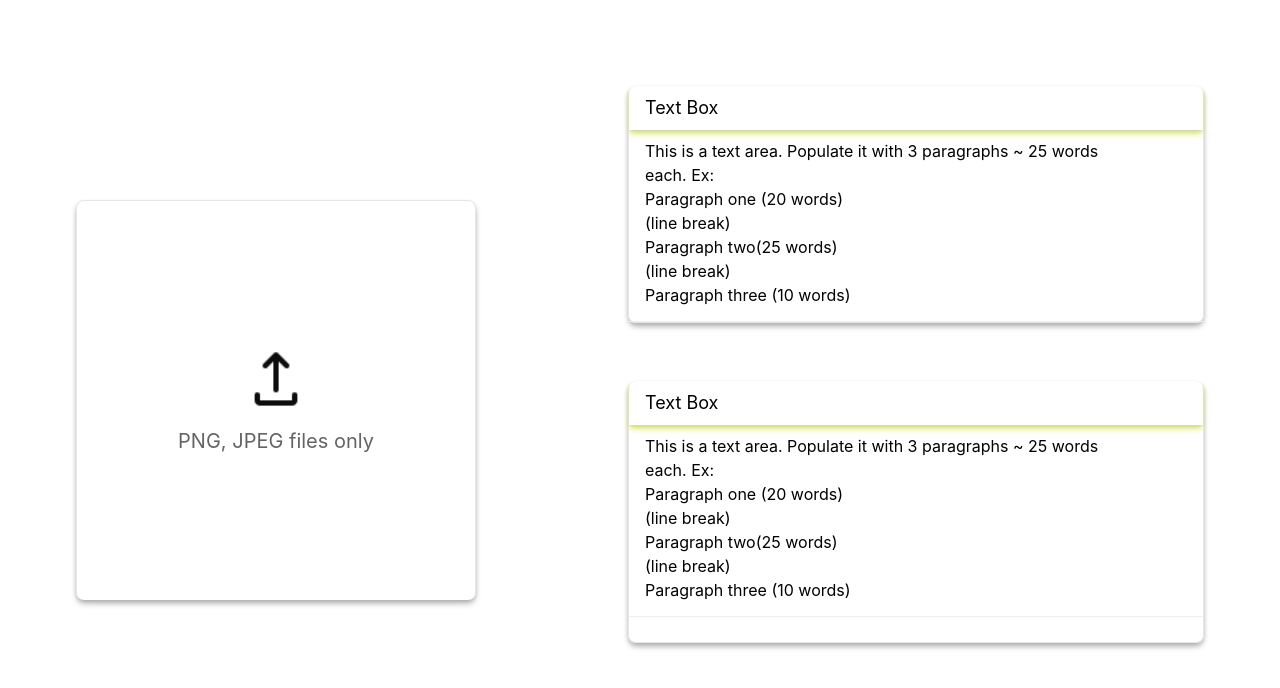
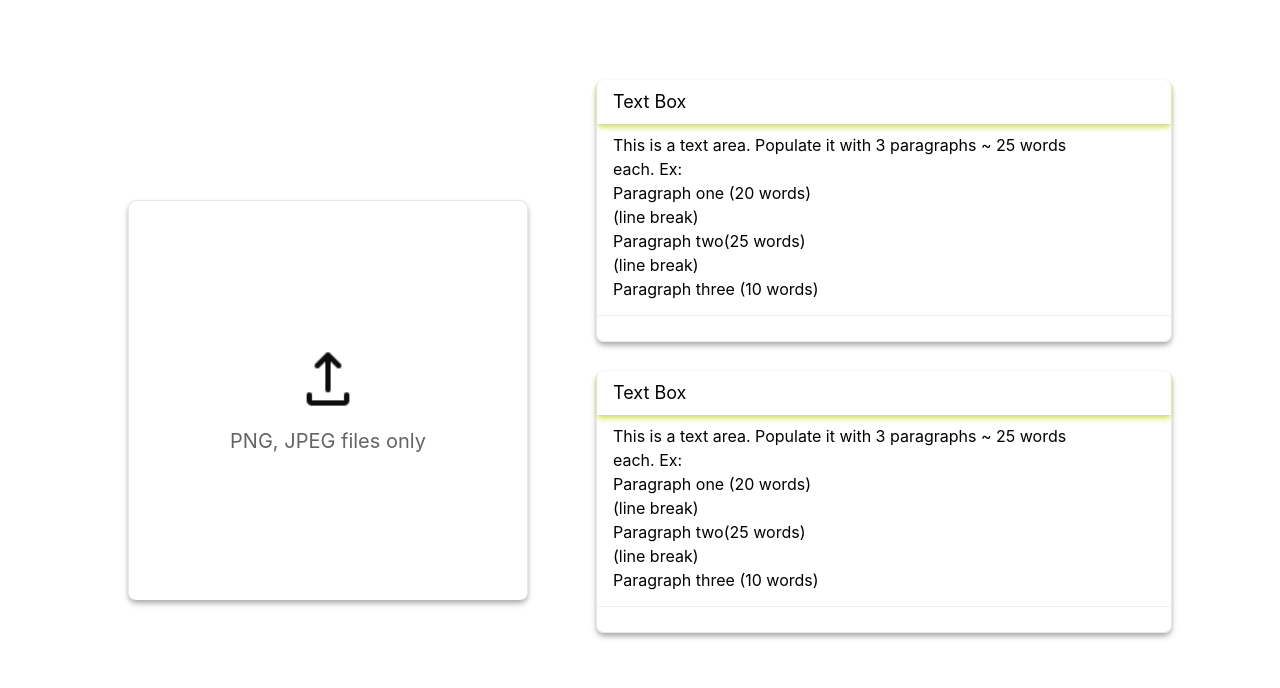
Before and after one commit to ValentinoMartz/CodingExercise, a React (Create React App) app in the folder app/: page / in a window 1280 px wide. Shown: the top 688 px of the page. Built offline with nearby package versions, Linux system fonts and the light colour scheme.

Commit message:
Some box details

```diff
--- a/app/src/App.js
+++ b/app/src/App.js
@@ -7,7 +7,7 @@ function App() {
   return (
     <div className="flex w-full h-[100vh] flex-wrap">
       <UploadImage />
-      <div className="w-[45%] h-[35vh] ">
+      <div className="w-[45%] h-[35vh] lg:-ml-10 lg:mt-[4%] ">
         <TextBoxTop />
         <TextBoxBottom />
       </div>
--- a/app/src/components/TextBoxBottom.jsx
+++ b/app/src/components/TextBoxBottom.jsx
@@ -12,7 +12,7 @@ const TextBoxBottom = () => {
     "This is a text area. Populate it with 3 paragraphs ~ 25 words \neach. Ex: \nParagraph one (20 words)\n(line break) \nParagraph two(25 words)\n(line break)\nParagraph three (10 words)";
 
   return (
-    <div className="flex border-b border-l border-r shadow-[#aeacac] text-left shadow-md mt-[5%] lg:mt-[10%]  rounded-[0.5rem]">
+    <div className="flex border-b border-l border-r shadow-[#aeacac] text-left shadow-md mt-[5%] lg:mt-[5%]  rounded-[0.5rem]">
       <div className="w-full ">
         <div className="shadow-md shadow-[#f3fd83] border-b border-[#EBEFF2]">
           <p className=" pl-4 shadow-md text-lg py-2">Text Box</p>
--- a/app/src/components/TextBoxTop.jsx
+++ b/app/src/components/TextBoxTop.jsx
@@ -19,7 +19,7 @@ const TextBoxTop = () => {
     "This is a text area. Populate it with 3 paragraphs ~ 25 words \neach. Ex: \nParagraph one (20 words)\n(line break) \nParagraph two(25 words)\n(line break)\nParagraph three (10 words)";
 
   return (
-    <div className="flex mt-[10%] lg:mt-[15%] border-b border-l border-r shadow-[#aeacac] text-left shadow-md rounded-[0.5rem]">
+    <div className="flex mt-[10%] lg:mt-[12%] xl:mt-[5%] border-b border-l border-r shadow-[#aeacac] text-left shadow-md rounded-[0.5rem]">
       <div className="w-full ">
         <div className="shadow-md shadow-[#f3fd83] border-b border-[#EBEFF2]">
           <p className=" pl-4 shadow-md text-lg py-2">Text Box</p>
@@ -35,7 +35,7 @@ const TextBoxTop = () => {
             onChange={(e) => setInputTop(e.target.value)}
             className="w-full h-full outline-0 mt-2 pl-4 resize-none overflow-hidden pb-[8rem] placeholder:text-black"
           ></textarea>
-          <div className=" border-t border-[#EBEFF2] [25px]"></div>
+          <div className=" border-t border-[#EBEFF2] pt-[25px]"></div>
         </div>
       </div>
     </div>
--- a/app/src/components/UploadImage.jsx
+++ b/app/src/components/UploadImage.jsx
@@ -25,7 +25,7 @@ const UploadImage = () => {
 
   //ml-[10%] max-[1000px]:ml-[5vh] max-[1200px]:ml-[10vh]
   return (
-    <div className=" flex items-center justify-between w-[50vh] h-[50vh] border-t border-l border-r  shadow-[#aeacac] shadow-md mt-[25vh] rounded-[2%]">
+    <div className=" flex items-center justify-between w-[50vh] h-[50vh] lg:ml-[10%] border-t border-l border-r  shadow-[#aeacac] shadow-md mt-[25vh] rounded-[2%]">
       {image ? (
         <div
           className="flex items-center mx-auto justify-center max-w-[50vh] rounded-[1rem]"
```
